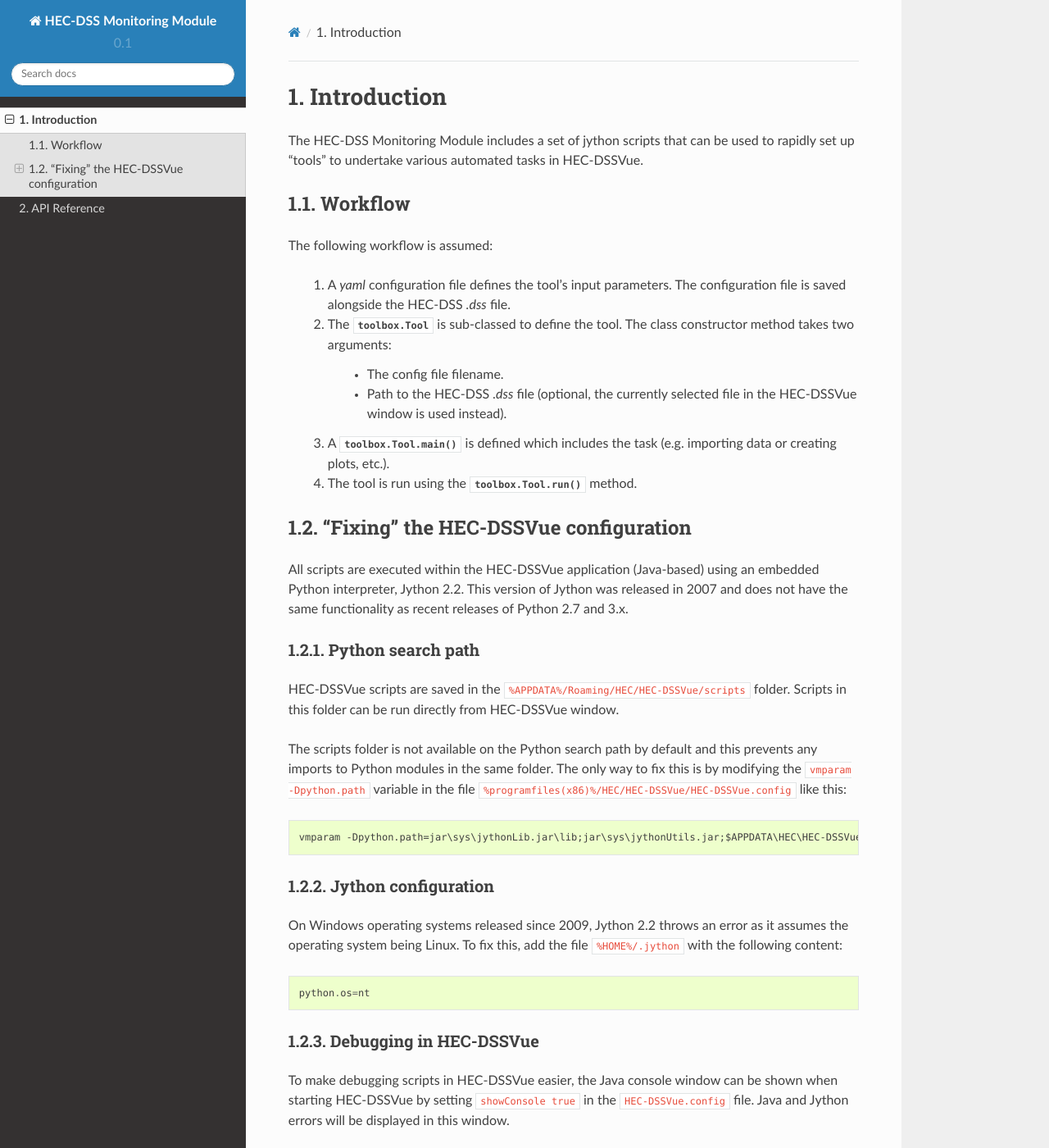
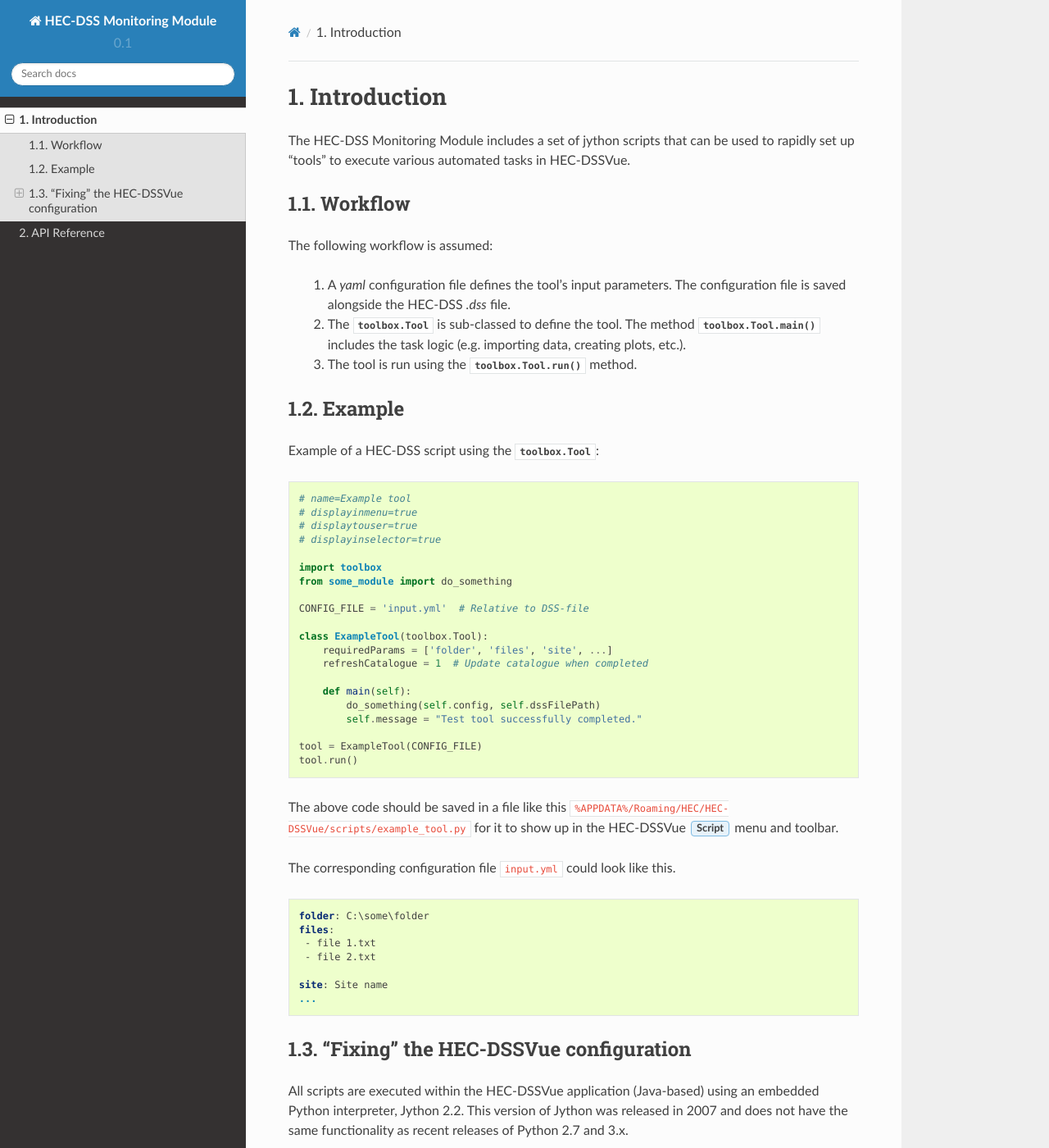
Before and after one commit to EnviroCentre/monitoring-module, a Sphinx documentation site: the page built from docs/source/dev_intro.rst, in a window 1280 px wide and 1400 px high. Shown: the whole window at 82% size. Built offline with Sphinx 7.4.7 and the Read the Docs theme 2.0.0, drawn with Linux system fonts in a browser that asks for light colours; some of the changed text lies outside the part shown.

Commit message:
dev intro and example tool

```diff
--- a/docs/source/dev_intro.rst
+++ b/docs/source/dev_intro.rst
@@ -2,7 +2,7 @@
 ============
 
 The HEC-DSS Monitoring Module includes a set of jython scripts that can be used
-to rapidly set up "tools" to undertake various automated tasks in HEC-DSSVue.
+to rapidly set up "tools" to execute various automated tasks in HEC-DSSVue.
 
 
 Workflow
@@ -13,17 +13,56 @@
  1. A `yaml` configuration file defines the tool's input parameters. The
     configuration file is saved alongside the HEC-DSS `.dss` file.
 
- 2. The :class:`toolbox.Tool` is sub-classed to define the tool. The class
-    constructor method takes two arguments:
+ 2. The :class:`toolbox.Tool` is sub-classed to define the tool. The method
+    :meth:`toolbox.Tool.main` includes the task logic (e.g. importing data,
+    creating plots, etc.).
 
-     - The config file filename.
-     - Path to the HEC-DSS `.dss` file (optional, the currently selected file in
-       the HEC-DSSVue window is used instead).
+ 3. The tool is run using the :meth:`toolbox.Tool.run` method.
 
- 3. A :meth:`toolbox.Tool.main` is defined which includes the task (e.g.
-    importing data or creating plots, etc.).
+Example
+-------
 
- 4. The tool is run using the :meth:`toolbox.Tool.run` method.
+Example of a HEC-DSS script using the :class:`toolbox.Tool`:
+
+.. code-block:: python
+
+    # name=Example tool
+    # displayinmenu=true
+    # displaytouser=true
+    # displayinselector=true
+
+    import toolbox
+    from some_module import do_something
+
+    CONFIG_FILE = 'input.yml'  # Relative to DSS-file
+
+    class ExampleTool(toolbox.Tool):
+        requiredParams = ['folder', 'files', 'site', ...]
+        refreshCatalogue = 1  # Update catalogue when completed
+
+        def main(self):
+            do_something(self.config, self.dssFilePath)
+            self.message = "Test tool successfully completed."
+
+    tool = ExampleTool(CONFIG_FILE)
+    tool.run()
+
+
+The above code should be saved in a file like this
+:file:`%APPDATA%/Roaming/HEC/HEC-DSSVue/scripts/example_tool.py` for it to show
+up in the HEC-DSSVue :menuselection:`Script` menu and toolbar.
+
+The corresponding configuration file :file:`input.yml` could look like this.
+
+.. code-block:: yaml
+
+    folder: C:\some\folder
+    files:
+     - file 1.txt
+     - file 2.txt
+
+    site: Site name
+    ...
 
 
 "Fixing" the HEC-DSSVue configuration
@@ -33,6 +72,14 @@
 embedded Python interpreter, Jython 2.2. This version of Jython was released in
 2007 and does not have the same functionality as recent releases of Python 2.7
 and 3.x.
+
+.. note::
+
+   The most recent yaml parsers available for Python do not work with Jython
+   2.2. An archived version of a `legacy yaml parser
+   <http://pyyaml.org/wiki/PyYAMLLegacy>`_ has therefore been included in the
+   HEC-DSS Monitoring Module. This parser does unfortunately not support the
+   full yaml spec!
 
 Python search path
 ~~~~~~~~~~~~~~~~~~
```
Also changed, not shown: docs/source/index.rst (+2 -8 lines).
